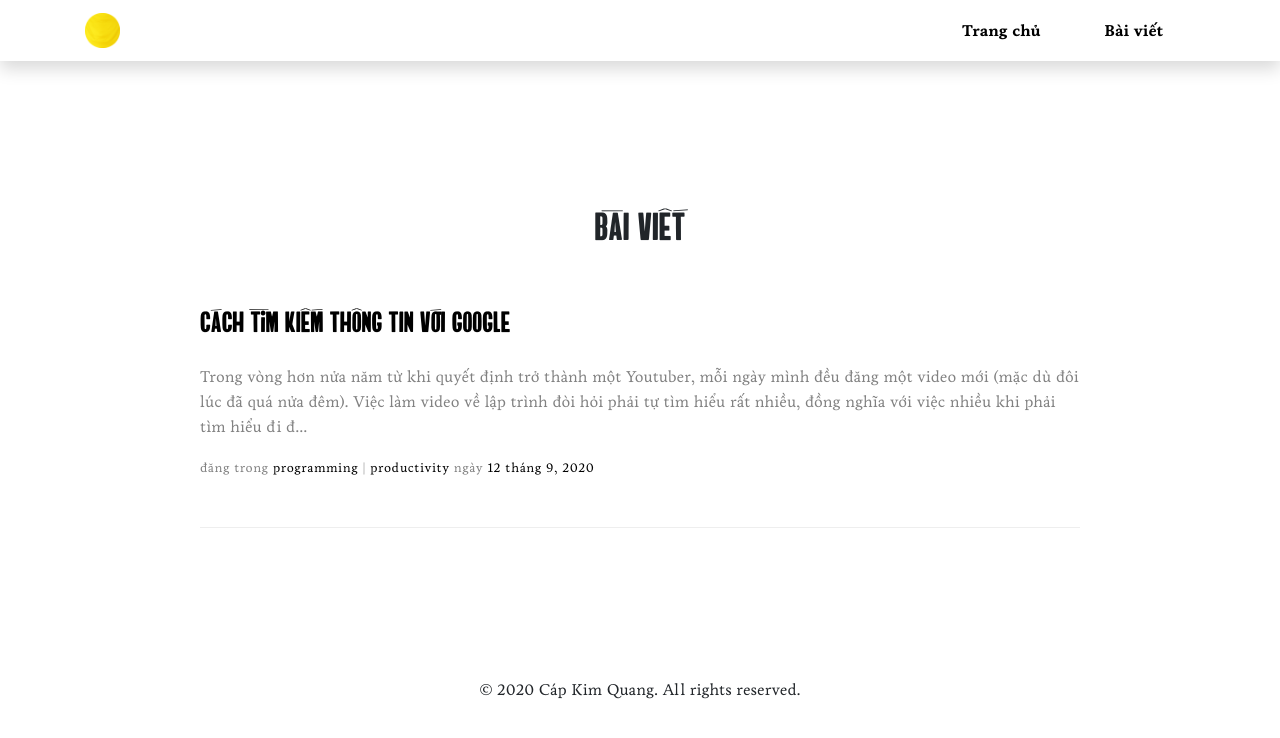
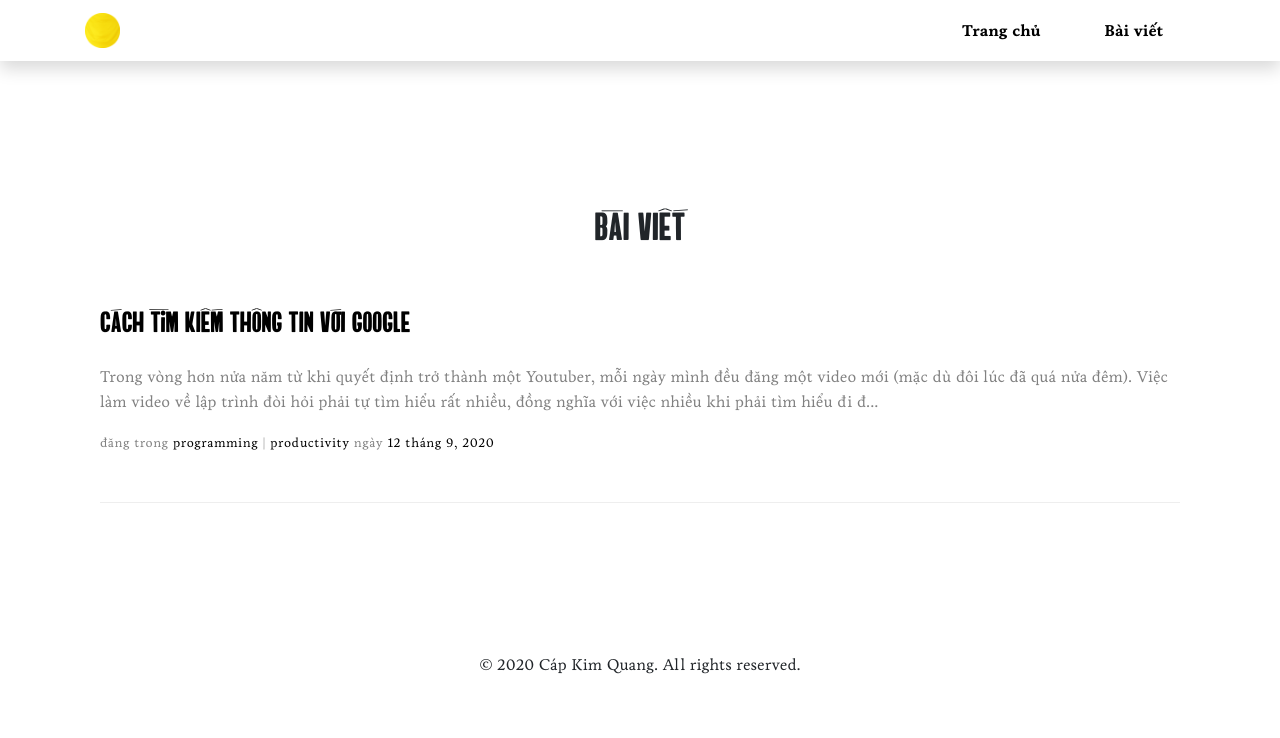
Before and after one commit to capkimquang/capkimquang.github.io, a Jekyll site: the page built from pages/blog.html, in a window 1280 px wide. Shown: the top 738 px of the page. Built offline with Jekyll 4.4.1, drawn with Linux system fonts in a browser that asks for light colours.

Commit message:
edit margin of article

```diff
--- a/css/main.css
+++ b/css/main.css
@@ -123,7 +123,7 @@ footer {
 /*           Article Content           */
 /***************************************/
 .article {
-  margin: 50px 100px 50px 100px;
+  margin: 50px 0px 50px 0px;
   padding-bottom: 50px;
   border-bottom: 1px solid #EEEEEE; /* grey */
 }
@@ -149,19 +149,6 @@ footer {
   color:  #818181; /* dark grey */
 }
 
-/* .article-tag {
-  &:after {
-    content: ",";
-    display: inline-block;
-  }
-
-  &:last-child {
-    &:after {
-      content: "";
-    }
-  }
-} */
-
 .article-title-link {
   color: #000000;
   font-family: 'Alberto', Helvetica, serif;
```
